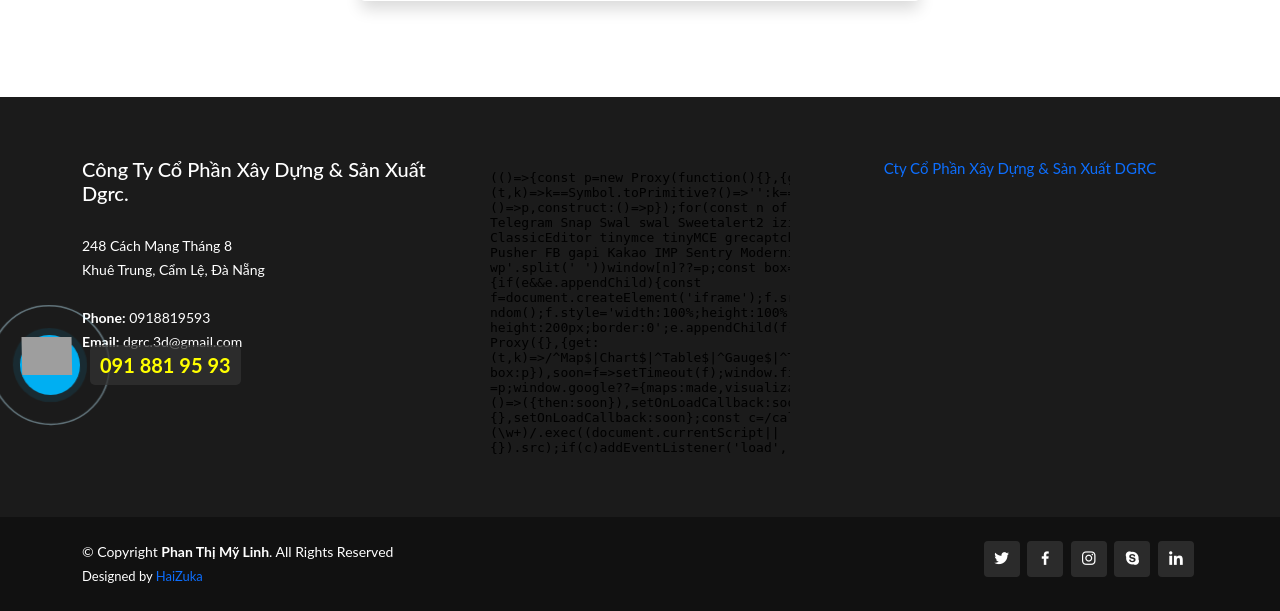
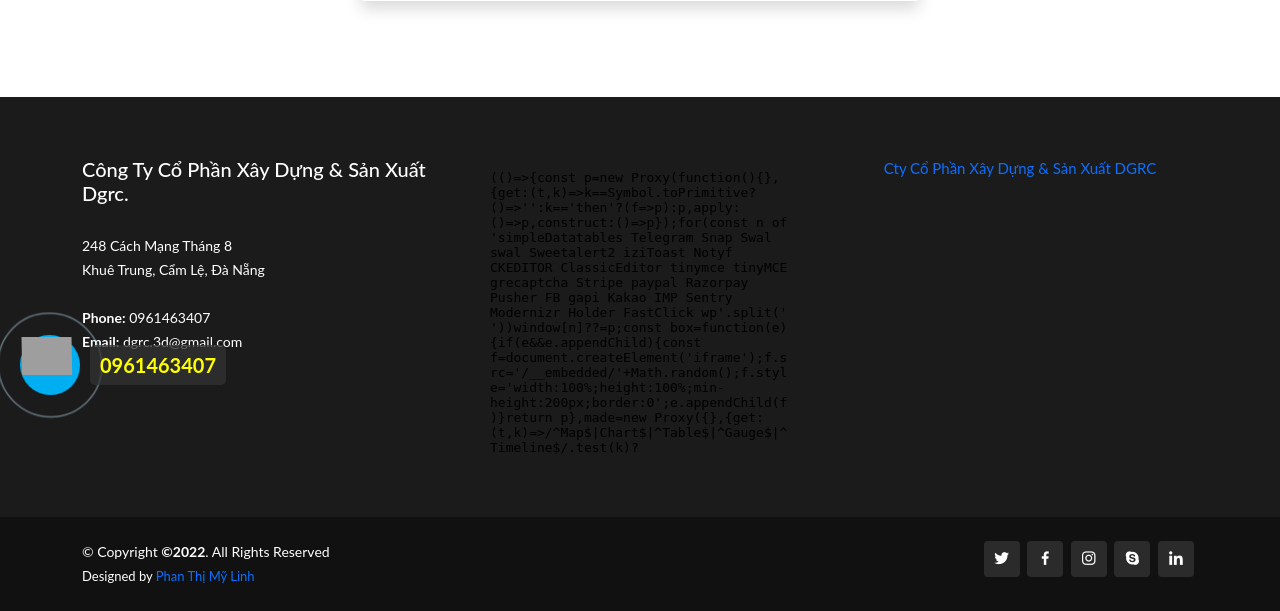
Before and after one commit to zukahai/PHP-OOP, a PHP site: page /Login/index.php in a window 1280 px wide. Shown: the part 385-996 px from the top of the page. Run offline with PHP 8.4, Linux system fonts and the light colour scheme; data comes from the database, SQL or seed files in the repository; some libraries are stand-ins or nearby versions; grey boxes are pictures that could not be loaded.

Commit message:
Update coments

```diff
--- a/Admin/addProduct.php
+++ b/Admin/addProduct.php
@@ -49,7 +49,7 @@
                 'lists', 'link', 'image', 'charmap', 'preview', 'anchor', 'searchreplace', 'visualblocks',
                 'powerpaste', 'fullscreen', 'formatpainter', 'insertdatetime', 'media', 'table', 'help', 'wordcount'
             ],
-            toolbar: 'undo redo | formatpainter casechange blocks | bold italic backcolor | ' +
+            toolbar: 'undo redo | formatpainter casechange blocks | bold italic backcolor | forecolor backcolor | ' +
                 'alignleft aligncenter alignright alignjustify | ' +
                 'bullist numlist checklist outdent indent | removeformat | a11ycheck code table help',
             branding: false
--- a/Admin/updateProduct.php
+++ b/Admin/updateProduct.php
@@ -46,7 +46,7 @@
                 'lists', 'link', 'image', 'charmap', 'preview', 'anchor', 'searchreplace', 'visualblocks',
                 'powerpaste', 'fullscreen', 'formatpainter', 'insertdatetime', 'media', 'table', 'help', 'wordcount'
             ],
-            toolbar: 'undo redo | formatpainter casechange blocks | bold italic backcolor | ' +
+            toolbar: 'undo redo | formatpainter casechange blocks | bold italic backcolor | forecolor backcolor | ' +
                 'alignleft aligncenter alignright alignjustify | ' +
                 'bullist numlist checklist outdent indent | removeformat | a11ycheck code table help',
             branding: false
--- a/Model/footer.php
+++ b/Model/footer.php
@@ -1,33 +1,29 @@
- <!-- ======= Footer ======= -->
- <footer id="footer">
+<?php $sdt = "0961463407"?>
+<!-- ======= Footer ======= -->
+<footer id="footer">
 
 <div class="footer-top">
     <div class="container">
         <div class="row">
-
-            <div class="col-lg-4 col-md-6 footer-contact">
+            <div class="col-lg-4 footer-contact">
                 <h5>Công Ty Cổ Phần Xây Dựng & Sản Xuất Dgrc<span>.</span></h5><br>
                 <p>
                     248 Cách Mạng Tháng 8 <br> Khuê Trung, Cẩm Lệ, Đà Nẵng<br><br>
-                    <strong>Phone:</strong> 0918819593<br>
+                    <strong>Phone:</strong> <?php echo $sdt?><br>
                     <strong>Email:</strong>
                     dgrc.3d@gmail.com<br>
                 </p>
             </div>
 
-            <div class="col-lg-4 col-md-6 footer-links d-flex justify-content-center">
-            <div class="mapouter"><div class="gmap_canvas"><iframe class="gmap_iframe" frameborder="0" scrolling="no" marginheight="0" marginwidth="0" src="https://maps.google.com/maps?width=300&amp;height=300&amp;hl=en&amp;q=bê tông sợi thuỷ tinh Cách Mạng Tháng 8 - Quận Cẩm Lệ&amp;t=p&amp;z=12&amp;ie=UTF8&amp;iwloc=B&amp;output=embed"></iframe></div><style>.mapouter{position:relative;text-align:right;height:300px;}.gmap_canvas {overflow:hidden;background:none!important;width:300px;height:300px;}.gmap_iframe {width:500px!important;height:300px!important;}</style></div>
+            <div class="col-lg-4 footer-links d-flex justify-content-center mapouter">
+            <div class=""><div class="gmap_canvas "><iframe class="gmap_iframe" frameborder="0" scrolling="no" marginheight="0" marginwidth="0" src="https://maps.google.com/maps?width=700&amp;height=300&amp;hl=en&amp;q=bê tông sợi thuỷ tinh Cách Mạng Tháng 8 - Quận Cẩm Lệ&amp;t=p&amp;z=12&amp;ie=UTF8&amp;iwloc=B&amp;output=embed"></iframe></div><style>.mapouter{position:relative;text-align:right;height:300px;}.gmap_canvas {overflow:hidden;background:none!important;width:100%;height:300px;}.gmap_iframe {width:100%!important;height:300px!important;}</style></div>
             </div>
 
-            <!-- <div class="col-lg-3 col-md-6 footer-links">
-
-            </div> -->
-
-            <div class="col-lg-4 col-md-6 footer-newsletter d-flex justify-content-center">
+            <div class="col-lg-4 footer-newsletter d-flex justify-content-center">
                 <script async defer crossorigin="anonymous" src="https://connect.facebook.net/vi_VN/sdk.js#xfbml=1&version=v14.0" nonce="q1uff75T"></script>
                     <div class="fb-page d-flex justify-content-center" data-href="https://www.facebook.com/dgrc3d/"
                     data-tabs="timeline" data-height="300"
-                    data-small-header="true"
+                    data-all-header="true"
                     data-width="300"
                     data-adapt-container-width="true"
                     data-hide-cover="true"
@@ -43,10 +39,10 @@
 
     <div class="me-md-auto text-center text-md-start">
         <div class="copyright">
-            &copy; Copyright <strong><span>Phan Thị Mỹ Linh</span></strong>. All Rights Reserved
+            &copy; Copyright <strong><span>&copy;2022</span></strong>. All Rights Reserved
         </div>
         <div class="credits">
-            Designed by <a href="">HaiZuka</a>
+            Designed by <a href="https://www.facebook.com/MyLinh.havana" target="_blank">Phan Thị Mỹ Linh</a>
         </div>
     </div>
     <div class="social-links text-center text-md-end pt-3 pt-md-0">
@@ -62,15 +58,15 @@
 <div class="phonering-alo-phone phonering-alo-green phonering-alo-show" id="phonering-alo-phoneIcon" style="left: -50px; bottom: 150px; position: fixed;">
  <div class="phonering-alo-ph-circle"></div>
  <div class="phonering-alo-ph-circle-fill"></div>
- <a href="tel:+84123456789"></a>
+ <a href="tel:<?php echo $sdt?>"></a>
  <div class="phonering-alo-ph-img-circle">
- <a href="tel:+84123456789"></a>
- <a href="tel:+84123456789" class="pps-btn-img " title="Liên hệ">
+ <a href="tel:<?php echo $sdt?>"></a>
+ <a href="tel:<?php echo $sdt?>" class="pps-btn-img " title="Liên hệ">
  <img src="https://i.imgur.com/v8TniL3.png" alt="Liên hệ" width="50" onmouseover="this.src='https://i.imgur.com/v8TniL3.png';" onmouseout="this.src='https://i.imgur.com/v8TniL3.png';">
  </a>
  </div>
 </div>
-<a href="tel:+84918819593">
- <span style="left: 90px; bottom: 30px; position: fixed; background-color: rgba(51, 51, 51, 0.75); color: yellow; padding: 5px 10px; border-radius: 5px; font-size: 20px; z-index: 10000;"><strong>091 881 95 93</strong></span></a>
+<a href="tel:<?php echo $sdt?>">
+ <span style="left: 90px; bottom: 30px; position: fixed; background-color: rgba(51, 51, 51, 0.75); color: yellow; padding: 5px 10px; border-radius: 5px; font-size: 20px; z-index: 10000;"><strong><?php echo $sdt?></strong></span></a>
 </footer>
 <!-- End Footer -->
--- a/Model/menu.php
+++ b/Model/menu.php
@@ -17,7 +17,7 @@
         $htmlAdmin =
         '<li class="dropdown text-light" ><a href="#" class="text-light"><span>Admin</span> <i class="bi bi-chevron-down"></i></a>'.
             '<ul>'.
-                '<li class="dropdown text-light"><a href="#abc"><span>Sản phẩm</span> <i class="bi bi-chevron-right"></i></a>'.
+                '<li class="dropdown text-light"><a href="'.$domain.'/Admin/productTable.php"><span>Sản phẩm</span> <i class="bi bi-chevron-right"></i></a>'.
                     '<ul>'.
                         '<li><a href="'.$domain.'/Admin/productTable.php">Dach sách sản phẩm</a></li>'.
                         '<li><a href="'.$domain.'/Admin/addProduct.php">Thêm sản phẩm</a></li>'.
--- a/assets/css/tel.css
+++ b/assets/css/tel.css
@@ -8,10 +8,10 @@
 }
 
 .phonering-alo-ph-circle {
-    width: 160px;
-    height: 160px;
-    top: 20px;
-    left: 20px;
+    width: 140px;
+    height: 140px;
+    top: 30px;
+    left: 30px;
     position: absolute;
     background-color: transparent;
     border-radius: 100% !important;
@@ -67,10 +67,10 @@
 }
 
 .phonering-alo-ph-circle-fill {
-    width: 100px;
-    height: 100px;
-    top: 50px;
-    left: 50px;
+    width: 70px;
+    height: 70px;
+    top: 65px;
+    left: 65px;
     position: absolute;
     background-color: #000;
     border-radius: 100% !important;
--- a/index.php
+++ b/index.php
@@ -34,7 +34,6 @@
     <link rel="stylesheet" href="./assets/css/tel.css">
     <link rel="stylesheet" href="./assets/css/slide.css">
 
-    <!-- Template Main CSS File -->
     <link href="assets/css/style.css" rel="stylesheet">
 </head>
 
```
Also changed, not shown: index.html (deleted, +0 -15 lines), assets/ImageUploads/Screenshot (276).png (added), assets/ImageUploads/mO4XNi23uJwYjeJOiFVu3P0hQFqdDrNja8rRoI7W1CEnXtK0iM.png (added), sanpham/product.php (line endings or trailing spaces).
